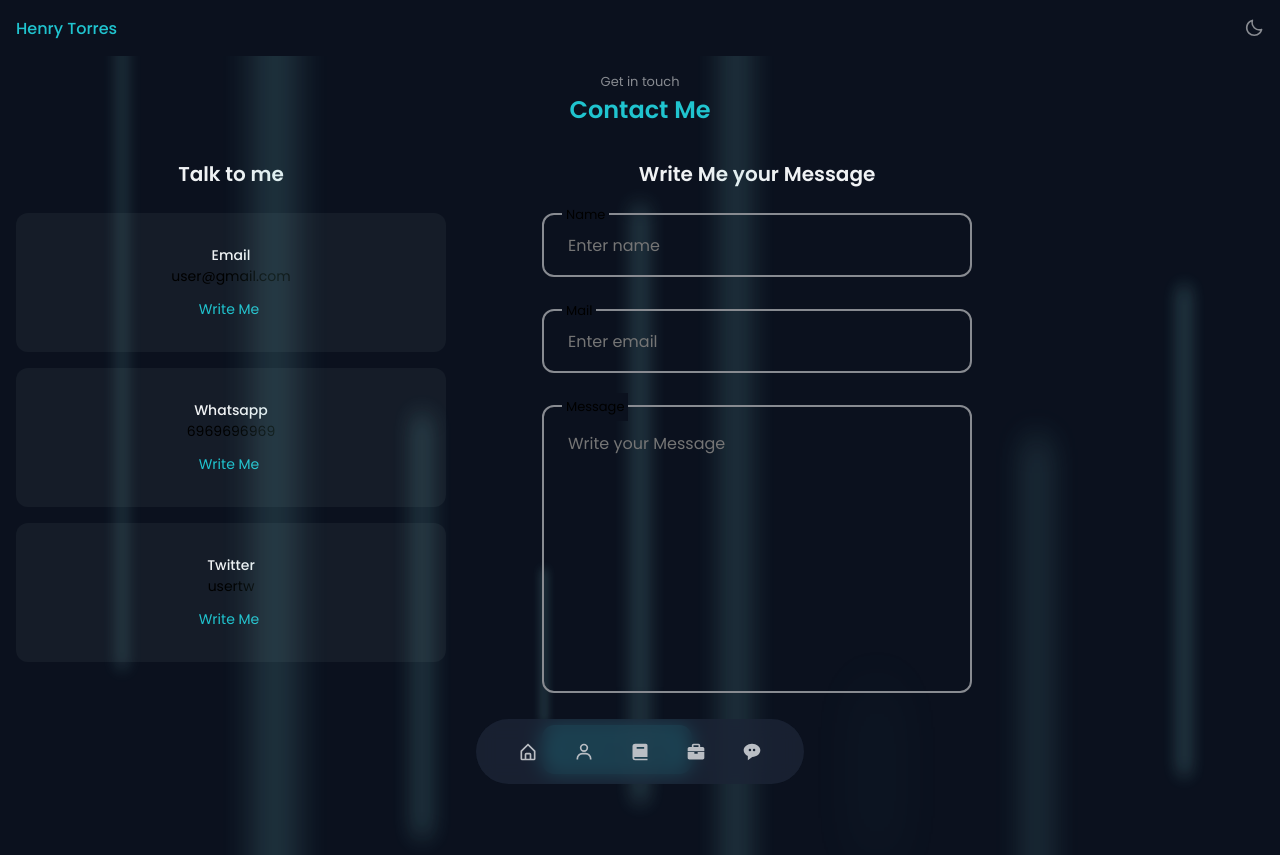
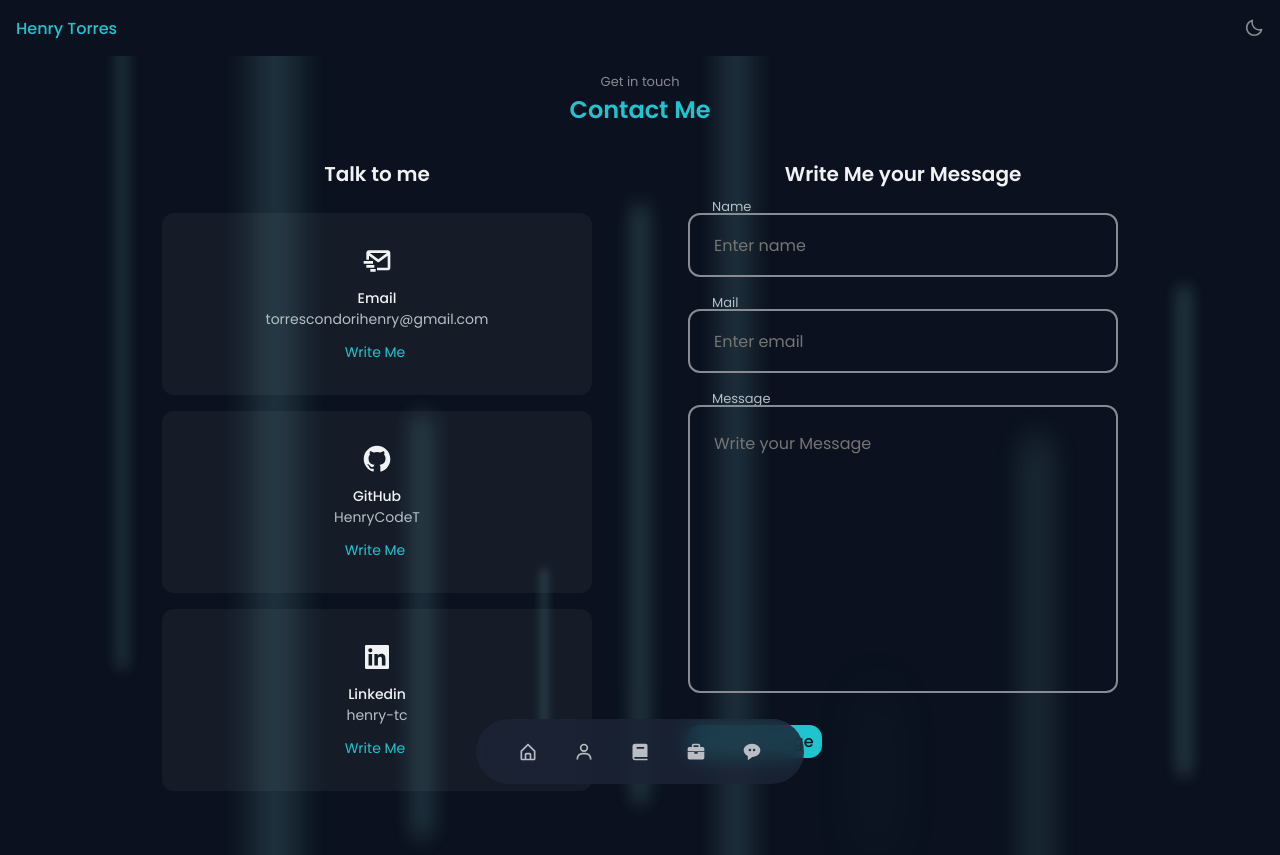
Before and after one commit to HenryCodeT/Portofolio-NextJS-Typescript-CSS, a Next.js app: page /contact in a window 1280 px wide. Built offline with nearby package versions, Linux system fonts and the light colour scheme.

Commit message:
add: last changes to deploy

```diff
--- a/package.json
+++ b/package.json
@@ -9,6 +9,7 @@
     "lint": "next lint"
   },
   "dependencies": {
+    "@emailjs/browser": "^3.11.0",
     "@types/node": "20.5.7",
     "@types/react": "18.2.21",
     "@types/react-dom": "18.2.7",
--- a/src/app/contact/page.tsx
+++ b/src/app/contact/page.tsx
@@ -1,5 +1,39 @@
+import { useRouter } from "next/navigation";
+import React,{ useRef } from "react";
+import { BiLogoGithub, BiLogoLinkedinSquare, BiMailSend } from "react-icons/bi";
+import emailjs from "@emailjs/browser";
+
+
+
 const Contact = () => {
-  return (
+    const form = useRef<any>(null);
+    const router = useRouter();
+
+    const sendEmail = (e: React.FormEvent<HTMLFormElement>) => {
+        e.preventDefault();
+
+        if (form.current) {
+            emailjs
+            .sendForm(
+                process.env.NEXT_PUBLIC_YOUR_SERVICE_ID!,
+                process.env.NEXT_PUBLIC_YOUR_TEMPLATE_ID!,
+                form.current,
+                process.env.NEXT_PUBLIC_YOUR_PUBLIC_ID!
+                )
+                .then(
+                    (result) => {
+                        console.log(result.text);
+                    },
+                (error) => {
+                console.log(error.text);
+                }
+            );
+        }
+        alert("Your message has been sent!");
+        router.push("/");
+    };
+
+    return (
     <section className="contact section" id="contact">
             <span className="section__subtitle">Get in touch</span>
             <h3 className="section__title">Contact Me</h3>
@@ -9,32 +43,29 @@ const Contact = () => {
 
                     <div className="contact__info">
                         <div className="contact__card">
-                            <i className='bx bx-mail-send contact__card-icon'></i>
+                            <BiMailSend className='bx bx-mail-send contact__card-icon'/>
                             <h3 className="contact__card-title">Email</h3>
-                            <span className="contact__card-data">user@gmail.com</span>
-
+                            <span className="contact__card-data">torrescondorihenry@gmail.com</span>
                             <a href="mailto:example@domain.com" target="_blank" className="contact__button">
                                 Write Me <i className='bx bx-right-arrow contact__button-icon'></i>
                             </a>
                         </div>
 
                         <div className="contact__card">
-                            <i className='bx bxl-whatsapp contact__card-icon'></i>
-                            <h3 className="contact__card-title">Whatsapp</h3>
-                            <span className="contact__card-data">6969696969</span>
-
-                            <a href="https://api.whatsapp.com/send?phone=+916969696969&text=Hey there!" target="_blank"
+                            <BiLogoGithub className='bx bxl-whatsapp contact__card-icon'/>
+                            <h3 className="contact__card-title">GitHub</h3>
+                            <span className="contact__card-data">HenryCodeT</span>
+                            <a href="https://github.com/HenryCodeT" target="_blank"
                                 className="contact__button">
                                 Write Me <i className='bx bx-right-arrow contact__button-icon'></i>
                             </a>
                         </div>
 
                         <div className="contact__card">
-                            <i className='bx bxl-twitter contact__card-icon'></i>
-                            <h3 className="contact__card-title">Twitter</h3>
-                            <span className="contact__card-data">usertw</span>
-
-                            <a href="https://twitter.com/usertw" target="_blank" className="contact__button">
+                            <BiLogoLinkedinSquare className='bx bxl-twitter contact__card-icon'/>
+                            <h3 className="contact__card-title">Linkedin</h3>
+                            <span className="contact__card-data">henry-tc</span>
+                            <a href="https://www.linkedin.com/in/henry-tc/" target="_blank" className="contact__button">
                                 Write Me <i className='bx bx-right-arrow contact__button-icon'></i>
                             </a>
                         </div>
@@ -43,20 +74,20 @@ const Contact = () => {
                 <div className="contact__content">
                     <h3 className="contact__title contact__title-form">Write Me your Message</h3>
 
-                    <form action="" className="contact__form">
+                    <form ref={form} onSubmit={sendEmail} className="contact__form">
                         <div className="contact__form-div">
                             <label htmlFor="" className="contact__form-tag">Name</label>
-                            <input type="text" placeholder="Enter name" className="contact__form-input"/>
+                            <input type="text" placeholder="Enter name" className="contact__form-input" name="user_name" />
                         </div>
 
                         <div className="contact__form-div">
                             <label htmlFor="" className="contact__form-tag">Mail</label>
-                            <input type="text" placeholder="Enter email" className="contact__form-input"/>
+                            <input type="text" placeholder="Enter email" className="contact__form-input" name="user_email" />
                         </div>
 
                         <div className="contact__form-div contact__form-area">
                             <label htmlFor="" className="contact__form-tag">Message</label>
-                            <textarea name="" id="" cols={30} rows={10} placeholder="Write your Message"
+                            <textarea name="message" id="" cols={30} rows={10} placeholder="Write your Message"
                                 className="contact__form-input "></textarea>
                         </div>
 
--- a/src/app/globals.css
+++ b/src/app/globals.css
@@ -63,6 +63,7 @@ textarea {
 
 body {
   background: var(--body-color);
+  color: var(--text-color);
   /* -webkit-overflow-Y: hidden;
   -moz-overflow-Y: hidden;
   -o-overflow-Y: hidden;
@@ -669,7 +670,7 @@ left: 85%;
   display: inline-block;
   background-color: var(--first-color);
   color: var(--body-color);
-  padding: 0.75rem 1rem;
+  padding: 0.25rem 0.5rem;
   border-radius: 0.8rem;
   font-weight: var(--font-medium);
   transition: 0.4s;
@@ -787,9 +788,9 @@ left: 85%;
 
 /*////////////////////// SKILLS ///////////////////////*/
 .skills__container {
-  grid-template-columns: repeat(2, 1fr);
-  column-gap: 3rem;
-
+  grid-template-rows: repeat(2, 1fr);
+  row-gap: 3rem;
+  margin: 0 2rem;
 }
 
 .skills__content {
@@ -870,12 +871,13 @@ left: 85%;
 }
 
 .portofolio__img {
+  display: none;
   flex: 1;
   border-radius: 50px;
 }
 
 .portofolio__button{
-  margin: 1.5rem 0.5rem;
+  margin: 1rem 0.25rem;
   text-align: center;
 }
 
@@ -970,12 +972,10 @@ left: 85%;
 
 .contact__form-tag {
   position: absolute;
-  top: -0.75rem;
+  top: -1.25rem;
   left: 1.25rem;
   font-size: var(--smaller-font-size);
   padding: 0.25rem;
-  background-color: var(--body-color);
-  z-index: 10;
 }
 
 .contact__form-area {
@@ -1012,8 +1012,32 @@ left: 85%;
 
 
 /*=============== RESPONSIVE ===============*/
+/* ======= For medium Devices ======= */
+@media screen and (min-width: 576px) {
+  .nav__menu {
+    width: 328px;
+    left: 0;
+    right: 0;
+    margin: 0 auto;
+  }
 
-@media screen and (min-width: 968px) {
+  /* ======= Container ======= */
+  .contact__container {
+    display: grid;
+    grid-template-columns: 220px 340px;
+    column-gap: 2rem;
+    justify-content: center;
+  }
+
+  /* ======= Portofolio ======= */
+  .portofolio__img {
+    display: block;
+    flex: 1;
+    border-radius: 50px;
+  }
+}
+
+@media screen and (min-width: 992px) {
   :root {
     --biggest-font-size: 2.5rem;
     --h1-font-size: 2.25rem;
@@ -1037,17 +1061,16 @@ left: 85%;
     height: 18rem;
   }
 
+  /* ======= Contact ======= */
   .contact__container {
     grid-template-columns: repeat(2, 430px);
     column-gap: 6rem;
   }
-}
-/* ======= For medium Devices ======= */
-@media screen and (min-width: 630px) {
-  .nav__menu {
-    width: 328px;
-    left: 0;
-    right: 0;
-    margin: 0 auto;
+
+  /* ======= Skills ======= */
+  .skills__container {
+    grid-template-columns: repeat(2, 1fr);
+    column-gap: 3rem;
+    margin: 0 2rem;
   }
 }
--- a/src/app/layout.tsx
+++ b/src/app/layout.tsx
@@ -1,5 +1,3 @@
-'use client'
-// import { useState } from 'react'
 import {ThemeContext, ThemeProvider} from '@/context/ThemeProvider'
 import './globals.css'
 import type { Metadata } from 'next'
--- a/src/app/skills/page.tsx
+++ b/src/app/skills/page.tsx
@@ -1,9 +1,9 @@
 const Skills = () => {
   return (
-    <section className="skills section" id="skills">
+    <section className="section">
       <span className="section__subtitle">My Abilities</span>
       <h2 className="section__title">My Experience</h2>
-      <div className="skills__container container grid">
+      <div className="skills__container ">
         <div className="skills__content">
           <h3 className="skills__title">Frontend Development</h3>
 
```
Also changed, not shown: 1 other file (tests, documents, lock files or other folders).
